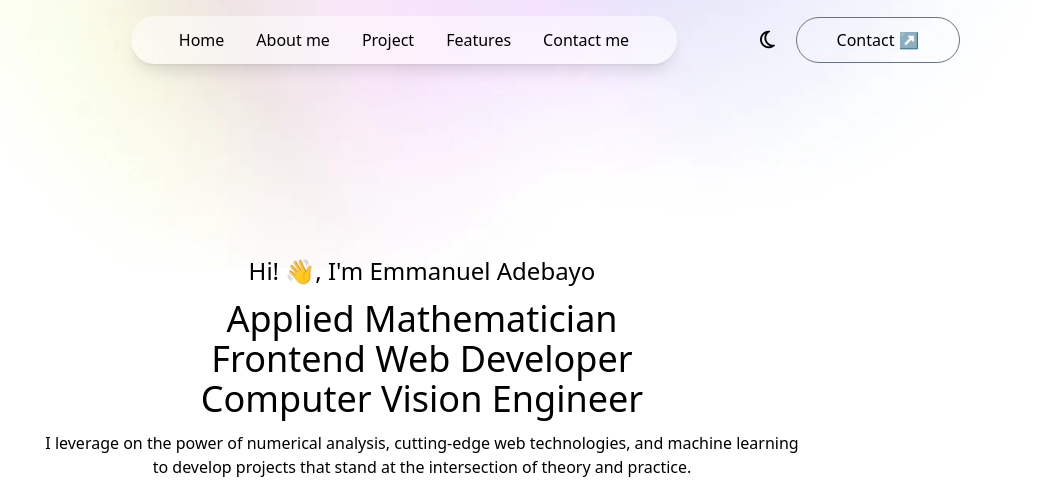
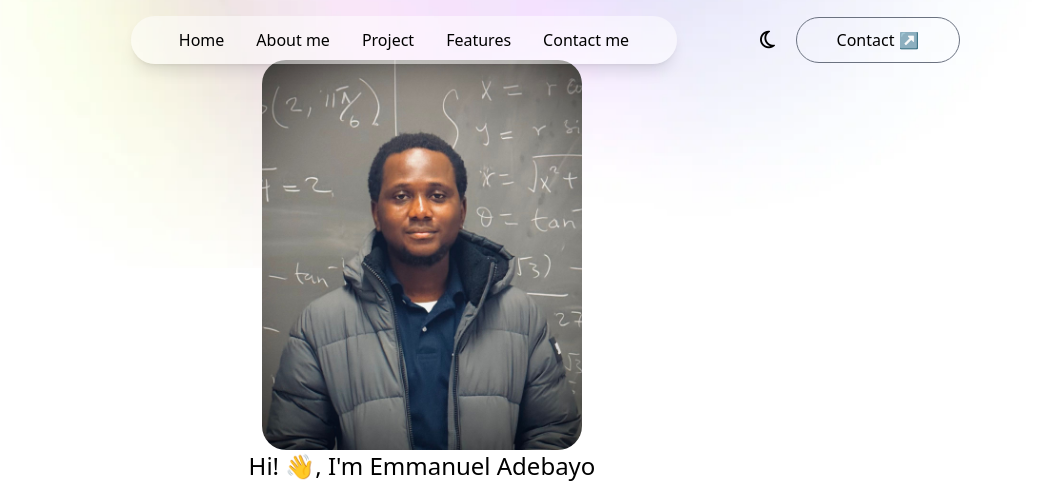
Before and after one commit to Immaculatedcoder/immaculatedcoder.com, a plain HTML site: page index.html in a window 1280 px wide. Shown: the top 491 px of the page, 218-1280 px from the left. Drawn offline with nearby package versions, Linux system fonts and the light colour scheme.

Commit message:
Update index.html

```diff
--- a/index.html
+++ b/index.html
@@ -52,6 +52,7 @@
     <!-- ------------------------------Home Page------------------------------------- -->
      <div id="home" class="w-11/12 max-w-3xl text-center mx-auto h-screen flex flex-col items-center justify-center">
         <!-- <img src="/Images/img5.jpg" class="rounded-full w-3/5"> -->
+        <img src="Images/img5.jpg" alt="" class="w-64 sm:w-80 rounded-3xl max-w-none">
         <h3 class="flex items-end text-xl md:text-2xl mb-3"> Hi! &#128075;, I'm Emmanuel Adebayo  </h3>
         <h1 class="text-2xl sm:text-3xl lg:text-4xl mb-3"> Applied Mathematician <br> Frontend Web Developer <br> Computer Vision Engineer </h1>
         <p class="max-2-2xl mx-auto mb-4"> I leverage on the power of numerical analysis, cutting-edge web technologies,
```
